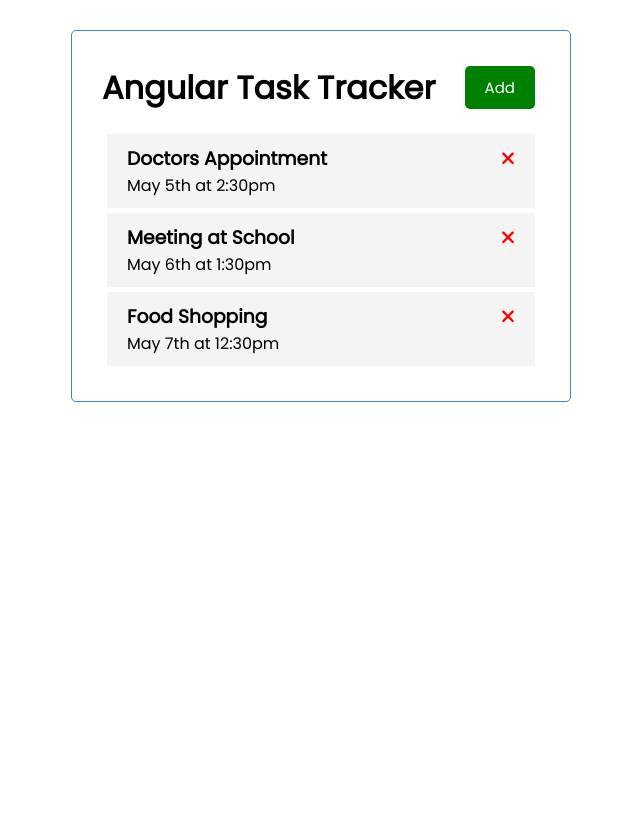
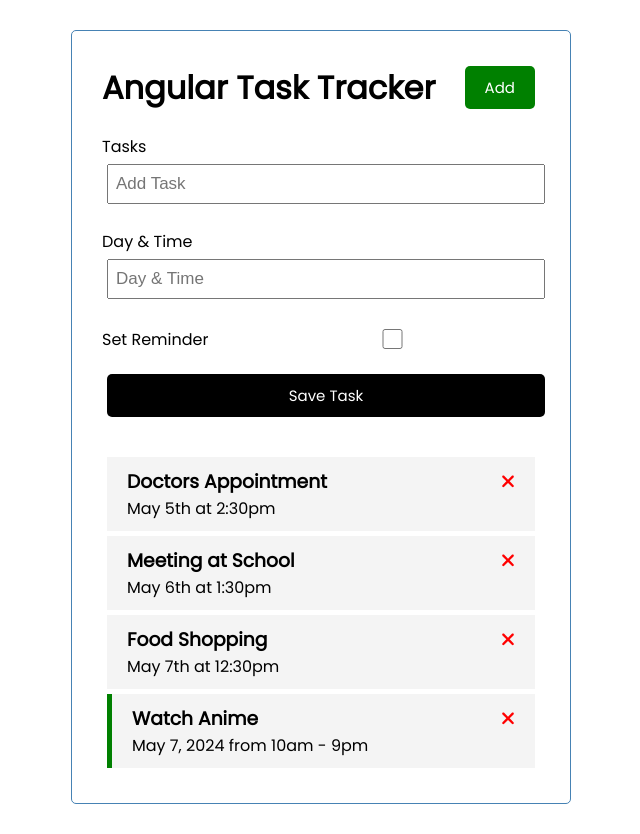
Before and after one commit to Elee-Lawleit/angular-task-tracker, an Angular app: page / in a window 1280 px wide. Shown: the whole page, without its empty margins (319-959 px from the left). Before the commit the page ends 800 px from the top, so only its background shows below. Built offline with nearby package versions, Linux system fonts and the light colour scheme; data requests are answered from the project's data file.

Commit message:
basic crud operation using task service

```diff
--- a/db.json
+++ b/db.json
@@ -17,6 +17,12 @@
       "text": "Food Shopping",
       "day": "May 7th at 12:30pm",
       "reminder": false
+    },
+    {
+      "id": "f1d6",
+      "text": "Watch Anime",
+      "day": "May 7, 2024 from 10am - 9pm",
+      "reminder": true
     }
   ]
 }
--- /dev/null
+++ b/src/app/components/add-task/add-task.component.css
@@ -0,0 +1,3 @@
+.add-form{
+  margin-bottom: 40px;
+}
--- /dev/null
+++ b/src/app/components/add-task/add-task.component.html
@@ -0,0 +1,24 @@
+<!-- we can use ngSubmit, which is pretty cool. don't have to do the preventDefault thing when doing this -->
+<form class="add-form" (ngSubmit)="onSubmit()">
+  <div class="form-control">
+    <label for="text">Tasks</label>
+    <!-- so, for one way data binding, we use single pair of brackets, the [] are for input data binding and () are for output data binding, basically what we do with events and stuff. Since forms require two way data binding, we need to use both pair of brackets -->
+
+    <!-- and then basically giving it the field variable name we defined in the class -->
+
+    <!-- need to have the name attribute with the same value LOOK INTO THIS LATER -->
+    <input [(ngModel)]="text" type="text" name="text" id="text" placeholder="Add Task" />
+  </div>
+  <div class="form-control">
+    <label for="day">Day & Time</label>
+    <input [(ngModel)]="day" type="text" name="day" id="day" placeholder="Day & Time" />
+  </div>
+  <div class="form-control form-control-check">
+    <label for="reminder">Set Reminder</label>
+    <input  [(ngModel)]="reminder" type="checkbox" name="reminder" id="reminder" />
+  </div>
+  <input type="submit" value="Save Task" class="btn btn-block" />
+
+  <!-- this will show up on the page, because it's a two way binding -->
+  <!-- {{text}} -->
+</form>
--- /dev/null
+++ b/src/app/components/add-task/add-task.component.ts
@@ -0,0 +1,37 @@
+import { Component, EventEmitter, Output } from '@angular/core';
+import { FormsModule } from '@angular/forms';
+import { Task } from '../../Task';
+
+@Component({
+  selector: 'app-add-task',
+  standalone: true,
+  imports: [FormsModule],
+  templateUrl: './add-task.component.html',
+  styleUrl: './add-task.component.css',
+})
+export class AddTaskComponent {
+  //going to need to add a variable/field for each form field
+  text: string = '';
+  day: string = '';
+  reminder: boolean = false;
+
+  @Output() onAddTask: EventEmitter<Task> = new EventEmitter();
+
+  onSubmit() {
+    if (!this.text) {
+      alert('Please add a task');
+      return;
+    }
+
+    const newTask = {
+      text: this.text,
+      day: this.day,
+      reminder: this.reminder,
+    };
+
+    this.onAddTask.emit(newTask)
+
+    this.text = '';
+    (this.day = ''), (this.reminder = false);
+  }
+}
--- a/src/app/components/tasks/tasks.component.html
+++ b/src/app/components/tasks/tasks.component.html
@@ -1,6 +1,11 @@
 <!-- so I am guessing that [task]="task" is kind of like passing in key in react -->
 
 <!-- it might be acting as the key? BUT, we are passing it as a prop to each Task Item component here -->
+
+<!-- can get the task through the event value that's being emitted -->
+<app-add-task (onAddTask)="addTask($event)"></app-add-task>
+
+<!-- we had access to task here because of the ngFor loop -->
 <app-task-item
   *ngFor="let task of tasks"
   [task]="task"
--- a/src/app/components/tasks/tasks.component.ts
+++ b/src/app/components/tasks/tasks.component.ts
@@ -3,11 +3,12 @@
 import { CommonModule } from '@angular/common';
 import { TaskItemComponent } from '../task-item/task-item.component';
 import { TaskService } from '../../services/task.service';
+import { AddTaskComponent } from '../add-task/add-task.component';
 
 @Component({
   selector: 'app-tasks',
   standalone: true,
-  imports: [CommonModule, TaskItemComponent],
+  imports: [CommonModule, TaskItemComponent, AddTaskComponent],
   templateUrl: './tasks.component.html',
   styleUrl: './tasks.component.css',
 })
@@ -27,9 +28,13 @@
       );
   }
 
-  toggleReminder(task: Task){
-    task.reminder = !task.reminder
-    this.taskService.updateTaskReminder(task).subscribe()
+  toggleReminder(task: Task) {
+    task.reminder = !task.reminder;
+    this.taskService.updateTaskReminder(task).subscribe();
+  }
+
+  addTask(task: Task) {
+    this.taskService.addTask(task).subscribe((task)=>this.tasks.push(task))
   }
 
   //this is a lifecycle method
--- a/src/app/services/task.service.ts
+++ b/src/app/services/task.service.ts
@@ -33,4 +33,8 @@
     const url = `${this.apiUrl}/${task.id}`;
     return this.http.put<Task>(url, task, httpOptions)
   }
+
+  addTask(task:Task):Observable<Task>{
+    return this.http.post<Task>(this.apiUrl, task, httpOptions)
+  }
 }
```
Also changed, not shown: src/app/app.component.ts (+10 -4 lines), 1 other file (tests, documents, lock files or other folders).
